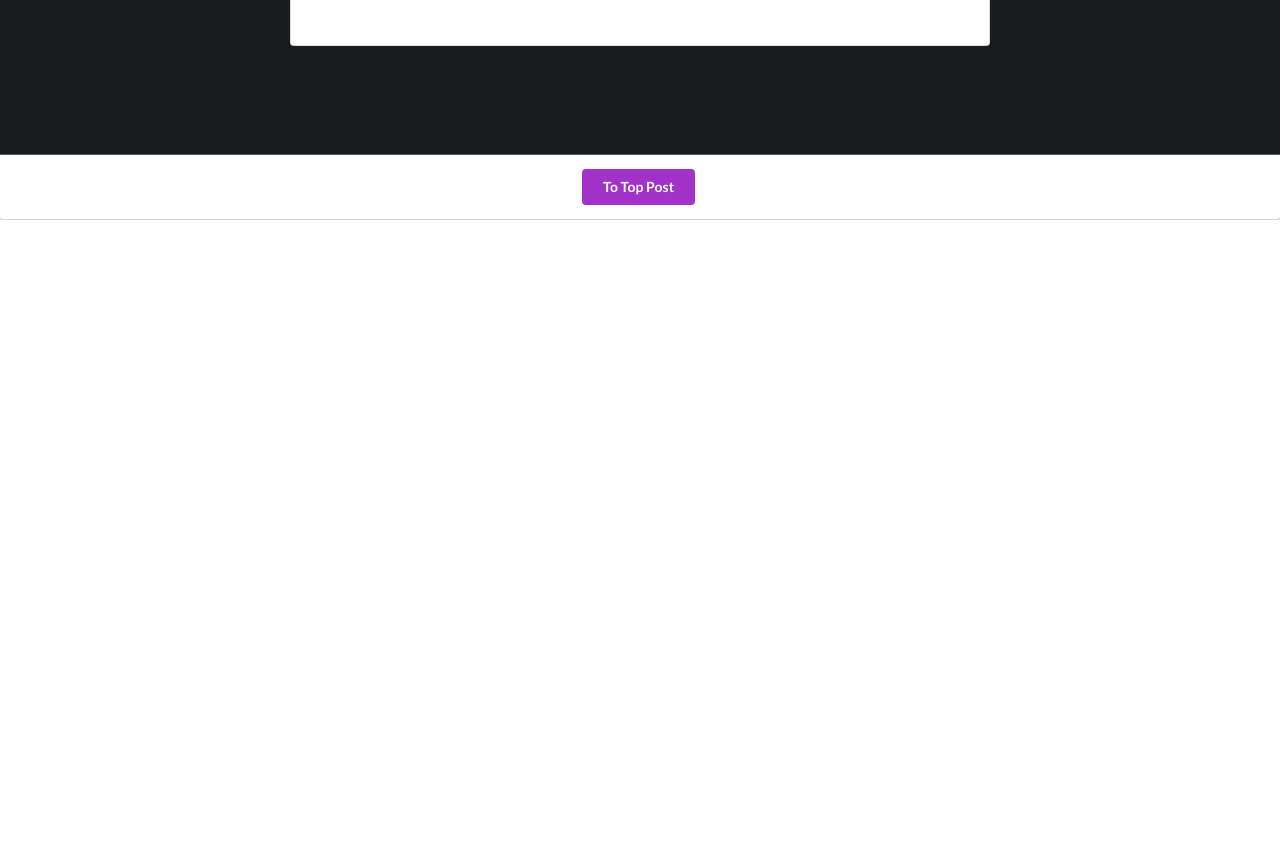
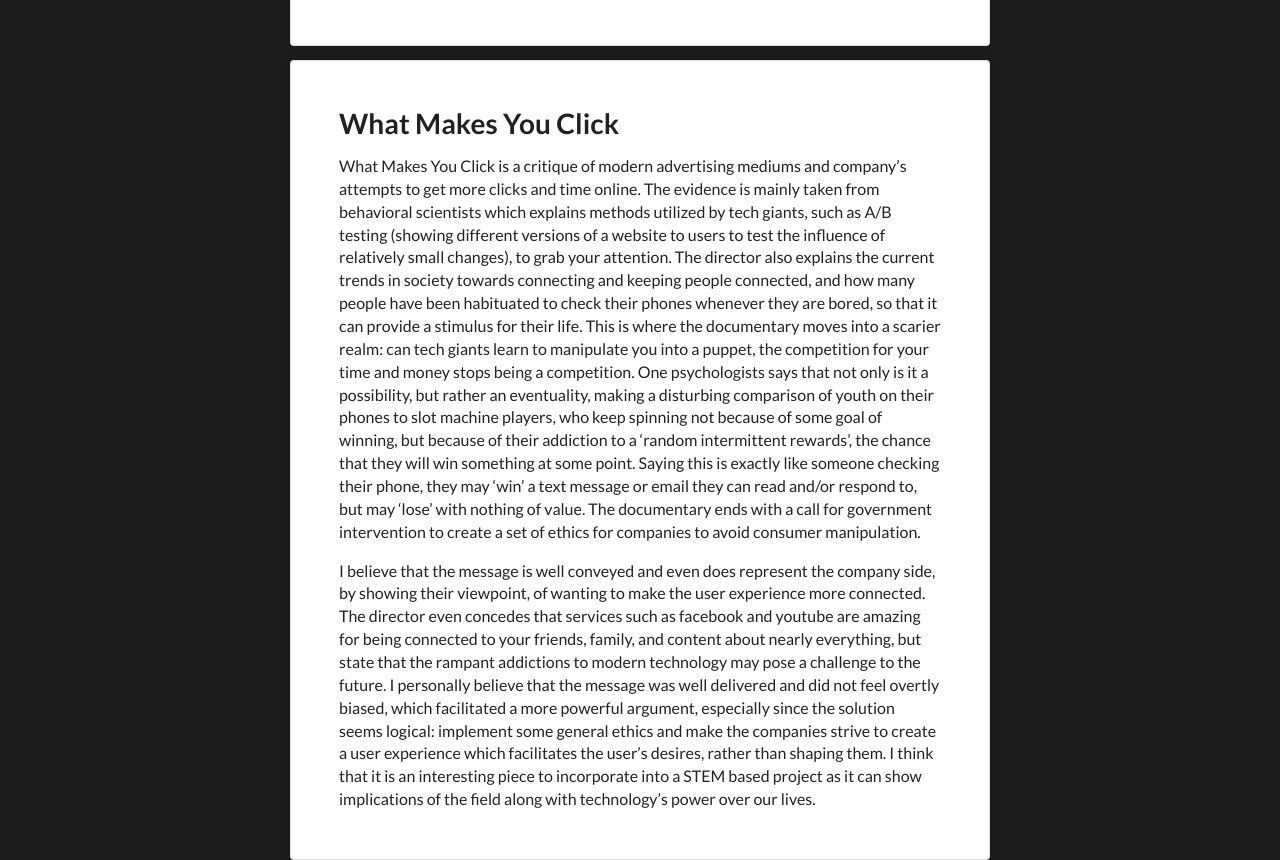
Before and after one commit to MBHS-Computer-Science-Association/humanities-blog, a website: page public/jarod.html in a window 1280 px wide. Shown: the part 1702-2562 px from the top of the page. Before the commit the page ends 1922 px from the top, so only its background shows below. Drawn offline with nearby package versions, Linux system fonts and the light colour scheme.

Commit message:
What makes you click

```diff
--- a/public/jarod.html
+++ b/public/jarod.html
@@ -65,6 +65,15 @@
 			</p>
 		</div>
 
+		<div class="ui raised very padded text container segment">
+			<h1 class ="ui header">What Makes You Click</h1>
+			<p>
+				What Makes You Click is a critique of modern advertising mediums and company’s attempts to get more clicks and time online. The evidence is mainly taken from behavioral scientists which explains methods utilized by tech giants, such as A/B testing (showing different versions of a website to users to test the influence of relatively small changes), to grab your attention. The director also explains the current trends in society towards connecting and keeping people connected, and how many people have been habituated to check their phones whenever they are bored, so that it can provide a stimulus for their life. This is where the documentary moves into a scarier realm: can tech giants learn to manipulate you into a puppet, the competition for your time and money stops being a competition. One psychologists says that not only is it a possibility, but rather an eventuality, making a disturbing comparison of youth on their phones to slot machine players, who keep spinning not because of some goal of winning, but because of their addiction to a ‘random intermittent rewards’, the chance that they will win something at some point. Saying this is exactly like someone checking their phone, they may ‘win’ a text message or email they can read and/or respond to, but may ‘lose’ with nothing of value. The documentary ends with a call for government intervention to create a set of ethics for companies to avoid consumer manipulation.
+			</p>
+			<p>
+				I believe that the message is well conveyed and even does represent the company side, by showing their viewpoint, of wanting to make the user experience more connected. The director even concedes that services such as facebook and youtube are amazing for being connected to your friends, family, and content about nearly everything, but state that the rampant addictions to modern technology may pose a challenge to the future. I personally believe that the message was well delivered and did not feel overtly biased, which facilitated a more powerful argument, especially since the solution seems logical: implement some general ethics and make the companies strive to create a user experience which facilitates the user’s desires, rather than shaping them. I think that it is an interesting piece to incorporate into a STEM based project as it can show implications of the field along with technology’s power over our lives.
+			</p>
+		</div>
 
 		<div class="ui hidden divider"></div>
 		<div class="ui hidden divider"></div>
```
